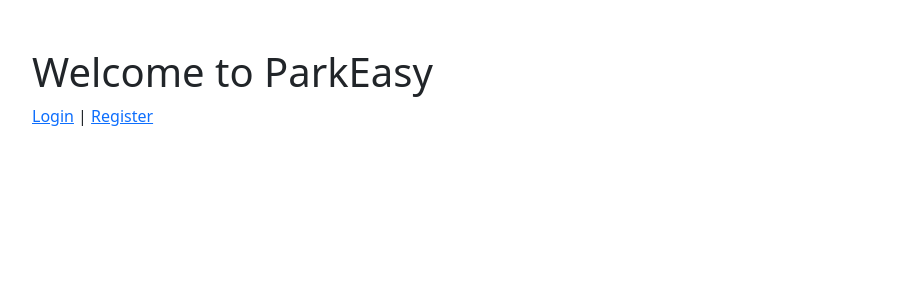
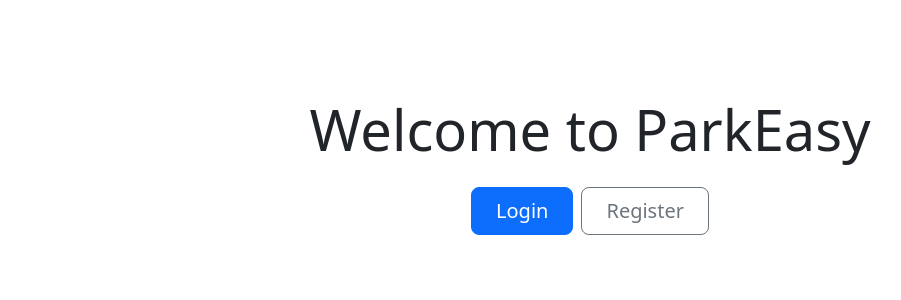
Before and after one commit to maazimam/parkeasy, a Django app: page / in a window 1280 px wide. Shown: the part 56-356 px from the top of the page, without its empty margins (50-951 px from the left). Run offline with Django 5.2, Linux system fonts and the light colour scheme; some libraries are stand-ins or nearby versions.

Commit message:
Improved home

```diff
--- a/templates/home.html
+++ b/templates/home.html
@@ -1,17 +1,20 @@
-{% extends 'base.html' %} {% block content %}
-<h1>Welcome to ParkEasy</h1>
-{% if user.is_authenticated %}
-<p>Hello, {{ user.username }}! You are logged in.</p>
-
-<ul>
-    <li><a href="{% url 'create_listing' %}">Create a Listing</a></li>
-    <li><a href="{% url 'view_listings' %}">View Listings</a></li>
-    <li><a href="{% url 'manage_listings' %}">Manage Listings</a></li>
-    <li><a href="{% url 'logout' %}">Logout</a></li>
-</ul>
-{% else %}
-<p>
-    <a href="{% url 'login' %}">Login</a> |
-    <a href="{% url 'register' %}">Register</a>
-</p>
-{% endif %} {% endblock %}
+{% extends 'base.html' %}
+{% block content %}
+<div class="text-center py-5">
+  <h1 class="display-4 mb-4">Welcome to ParkEasy</h1>
+  {% if user.is_authenticated %}
+    <p class="lead">Hello, {{ user.username }}! You are logged in.</p>
+    <div class="d-grid gap-2 d-sm-flex justify-content-sm-center mt-4">
+      <a href="{% url 'create_listing' %}" class="btn btn-primary btn-lg px-4">Create a Listing</a>
+      <a href="{% url 'view_listings' %}" class="btn btn-secondary btn-lg px-4">View Listings</a>
+      <a href="{% url 'manage_listings' %}" class="btn btn-info btn-lg px-4">Manage Listings</a>
+      <a href="{% url 'logout' %}" class="btn btn-danger btn-lg px-4">Logout</a>
+    </div>
+  {% else %}
+    <div class="d-grid gap-2 d-sm-flex justify-content-sm-center mt-4">
+      <a href="{% url 'login' %}" class="btn btn-primary btn-lg px-4">Login</a>
+      <a href="{% url 'register' %}" class="btn btn-outline-secondary btn-lg px-4">Register</a>
+    </div>
+  {% endif %}
+</div>
+{% endblock %}
```
